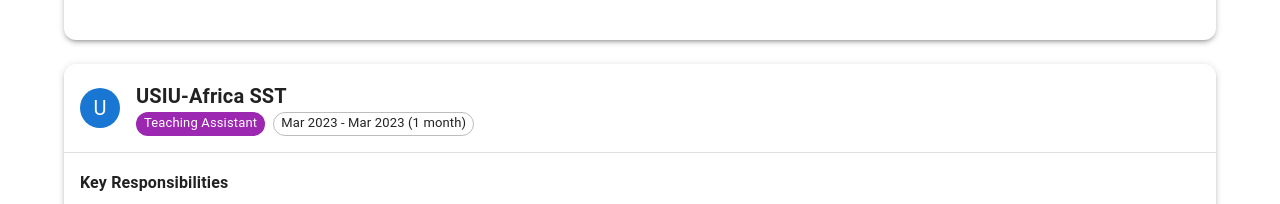
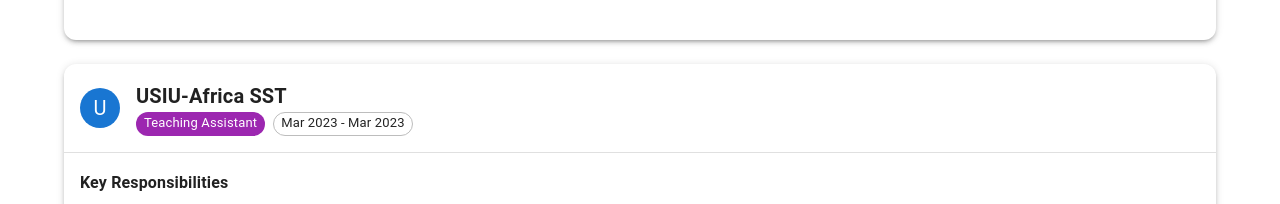
Before and after one commit to olivernjeru/olivernjeru.github.io, a React (Create React App) app: page / in a window 1280 px wide. Shown: the part 3570-3774 px from the top of the page. Built offline with nearby package versions, Linux system fonts and the light colour scheme.

Commit message:
fix: update duration format for Teaching Assistant role in workExperienceData for consistency

```diff
--- a/src/components/dataStores/ExperienceObject.js
+++ b/src/components/dataStores/ExperienceObject.js
@@ -23,7 +23,7 @@
   },
   "USIU-Africa SST": {
     title: "Teaching Assistant",
-    duration: "Mar 2023 - Mar 2023 (1 month)",
+    duration: "Mar 2023 - Mar 2023",
     responsibilities: [
       "Served as a Teaching Assistant for the Business Data Analytics class.",
     ],
```
